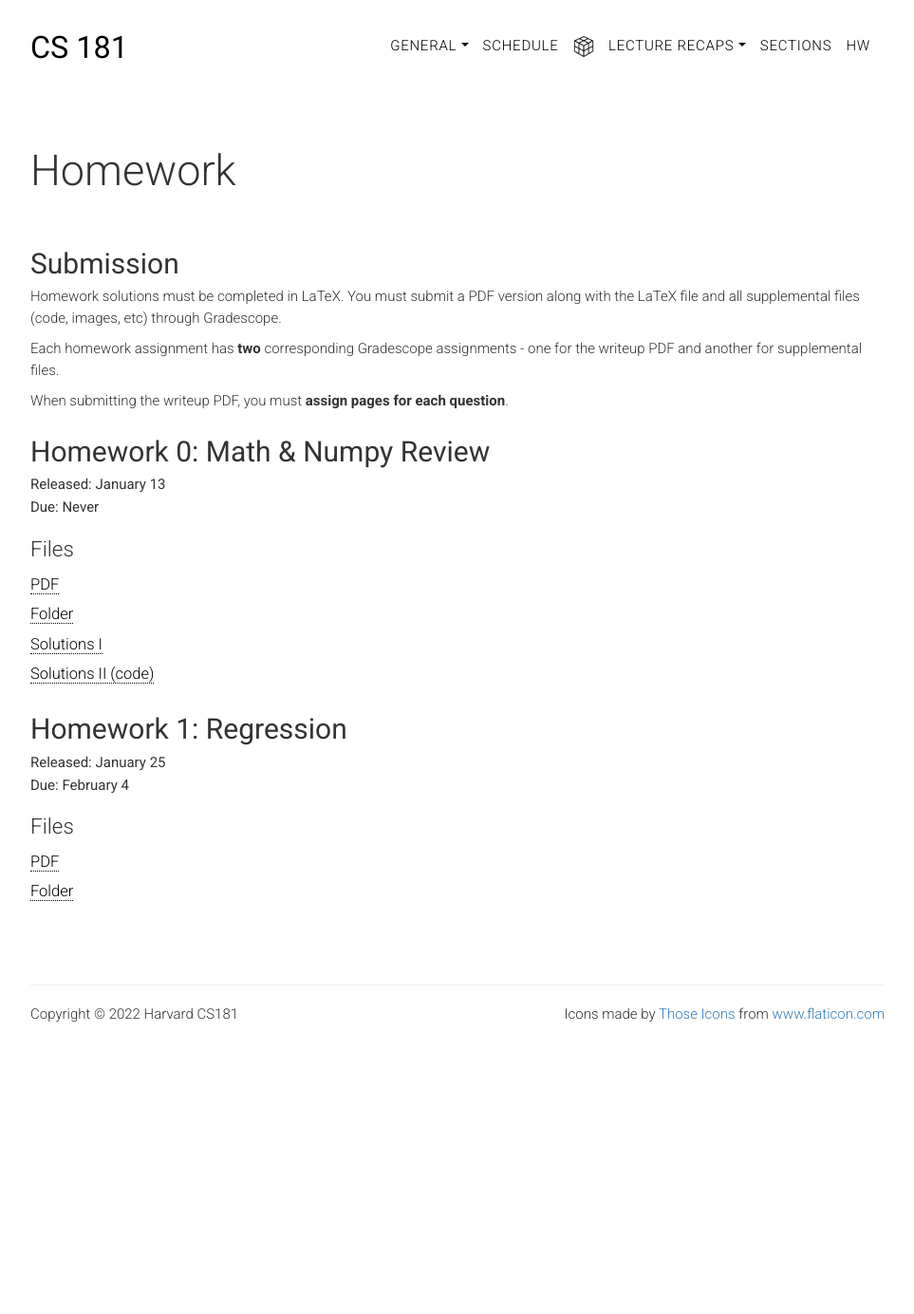
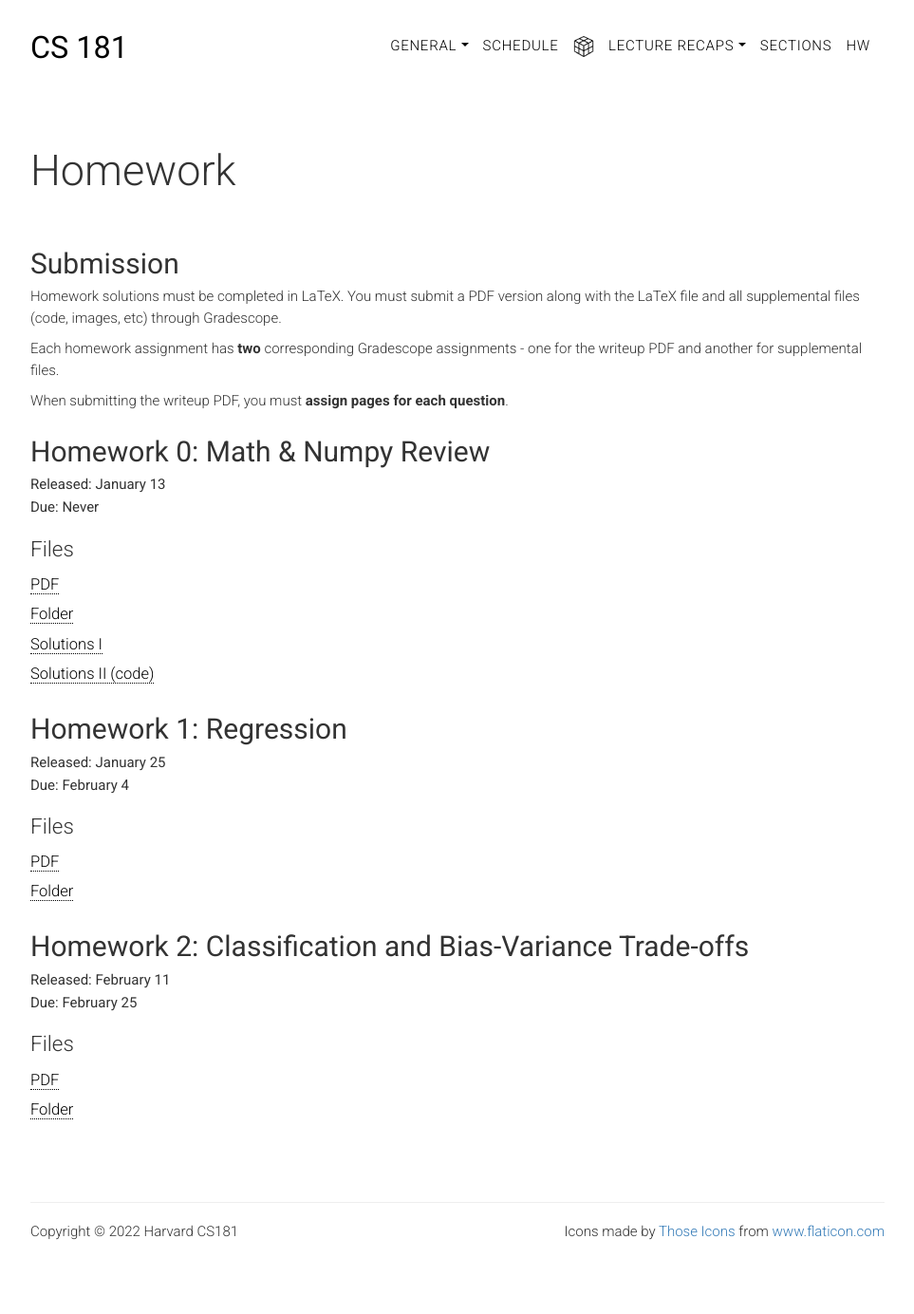
Before and after one commit to harvard-ml-courses/cs181-web, a Jekyll site: the page built from homework.html, in a window 1280 px wide. Shown: the whole page at 95% size, without its empty margins (158-1121 px from the left). Built offline with Jekyll 4.4.1, drawn with Linux system fonts in a browser that asks for light colours; before the commit the page ends 1154 px from its top, so only the background shows below that.

Commit message:
release hw2

```diff
--- a/homework.html
+++ b/homework.html
@@ -39,6 +39,15 @@ weight: 0
             <li><a href="https://github.com/harvard-ml-courses/cs181-s22-homeworks/tree/main/HW1" target="_blank"> Folder </a></li>
         </ul>
 
+        <h2 class="title" id="hw1">Homework 2: Classification and Bias-Variance Trade-offs</h2>
+        <p class="head-subtitle">Released: February 11</p>
+        <p class="head-subtitle">Due: February 25 </p>
+        <h3>Files</h3>
+        <ul class="lists">
+            <li><a href="https://github.com/harvard-ml-courses/cs181-s22-homeworks/blob/main/HW2/homework2.pdf" target="_blank"> PDF </a></li>
+            <li><a href="https://github.com/harvard-ml-courses/cs181-s22-homeworks/tree/main/HW2" target="_blank"> Folder </a></li>
+        </ul>
+
         <!-- Examples for releasing homeworks. DO NOT POST Homework Solutions on the Github -->
 
         <!-- <h2 class="title" id="hw1">Homework 1: Linear Regression</h2>
--- a/officehours.html
+++ b/officehours.html
@@ -10,10 +10,10 @@ weight: 0
       Sean + Raphael: Monday 4:30-6:30 PM @ Maxwell Dworkin 221
     </li>
     <li>
-      Lucy + Alex: Tuesday 8-10 PM @ Leverett Dining Hall
+      Anna + Alex: Tuesday 11-1 PM @ SEC 6.412 SEMINAR ROOM
     </li>
     <li>
-      Anna + Alex: Tuesday 11-1 PM @ SEC 6.412 SEMINAR ROOM
+      Lucy + Alex: Tuesday 8-10 PM @ Leverett Dining Hall
     </li>
     <li>
       Kat + Charu: Wednesday 8-10 PM @ Winthrop Grille
```
